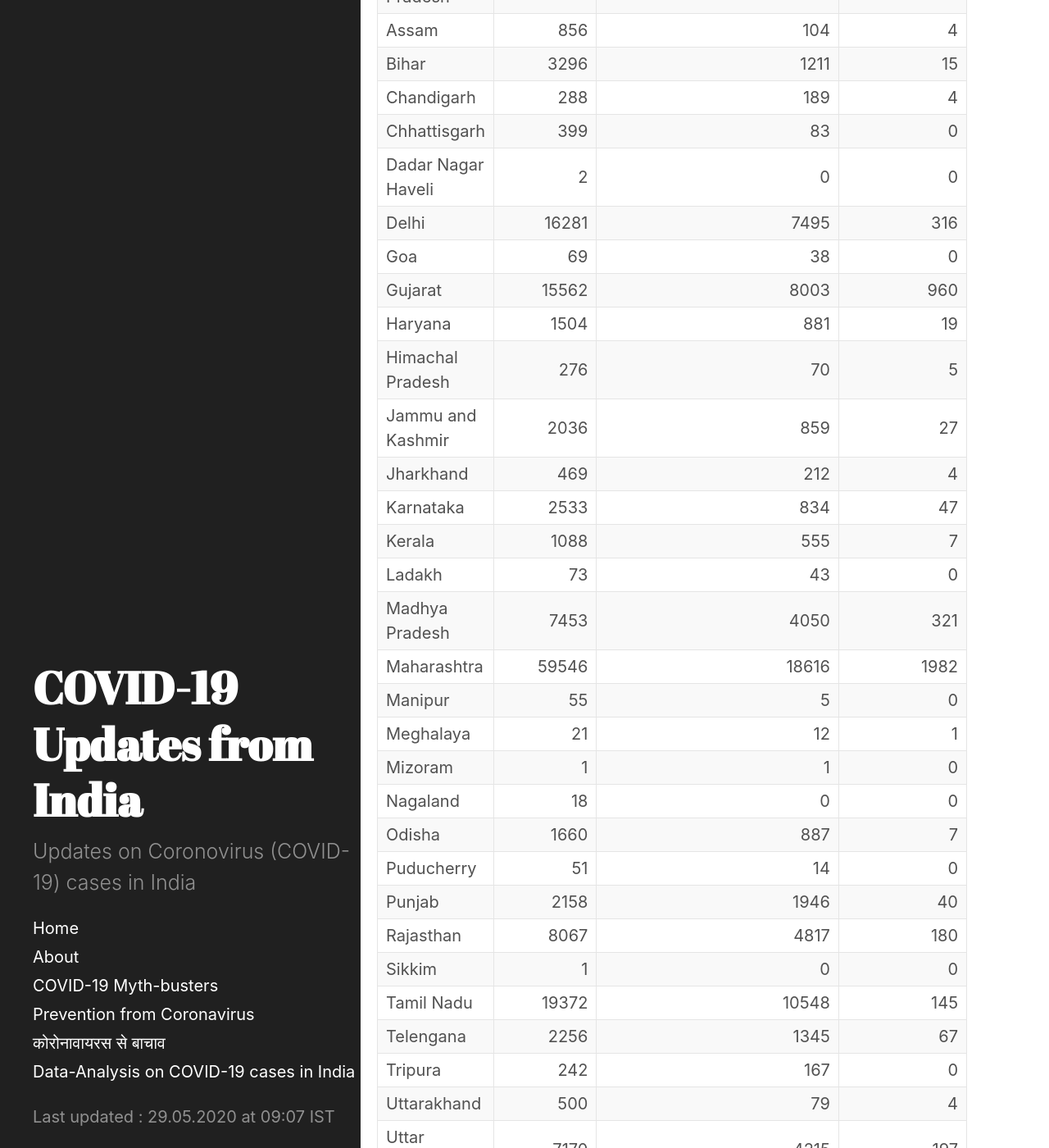
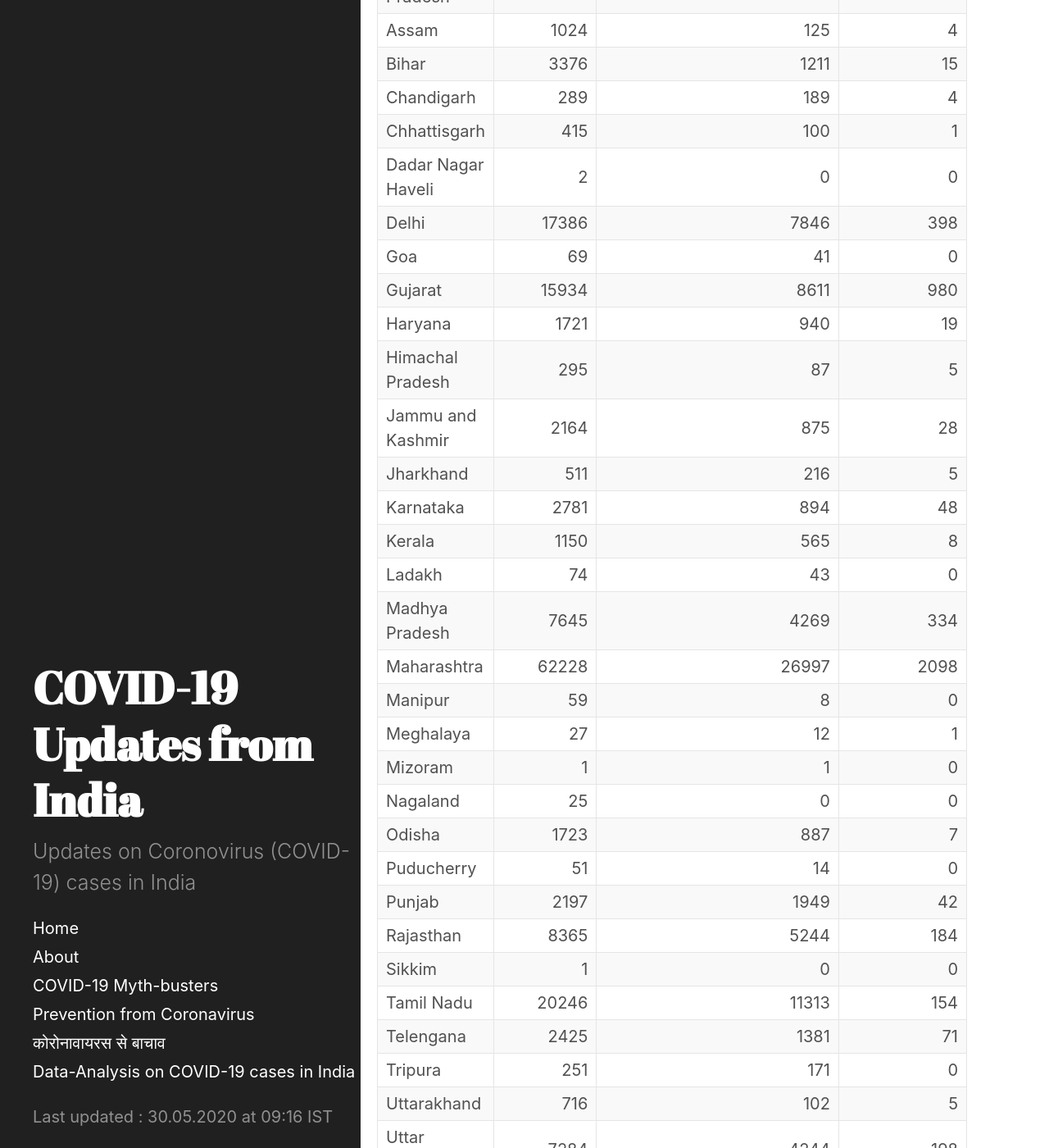
Before and after one commit to bhooraj/covid19updates-india, a Jekyll site: the page built from _posts/2020-05-30-home.md, in a window 1280 px wide and 1400 px high, scrolled down 930 px. Shown: the whole window at 82% size. Built offline with Jekyll 4.4.1, drawn with Linux system fonts in a browser that asks for light colours; some of the changed text lies outside the part shown.

Commit message:
30thMay Update

```diff
--- a/_data/last_updated.yml
+++ b/_data/last_updated.yml
@@ -1 +1 @@
-- updated_on : 29.05.2020 at 09:07 IST
+- updated_on : 30.05.2020 at 09:16 IST
--- /dev/null
+++ b/_includes/table-20200530-0916.md
@@ -0,0 +1,37 @@
+| Name of State / UT          |   Total Confirmed cases |   Cured/Discharged/Migrated |   Deaths ( more than 70% cases due to comorbidities ) |
+|:----------------------------|------------------------:|----------------------------:|------------------------------------------------------:|
+| Andaman and Nicobar Islands |                      33 |                          33 |                                                     0 |
+| Andhra Pradesh              |                    3436 |                        2226 |                                                    60 |
+| Arunachal Pradesh           |                       3 |                           1 |                                                     0 |
+| Assam                       |                    1024 |                         125 |                                                     4 |
+| Bihar                       |                    3376 |                        1211 |                                                    15 |
+| Chandigarh                  |                     289 |                         189 |                                                     4 |
+| Chhattisgarh                |                     415 |                         100 |                                                     1 |
+| Dadar Nagar Haveli          |                       2 |                           0 |                                                     0 |
+| Delhi                       |                   17386 |                        7846 |                                                   398 |
+| Goa                         |                      69 |                          41 |                                                     0 |
+| Gujarat                     |                   15934 |                        8611 |                                                   980 |
+| Haryana                     |                    1721 |                         940 |                                                    19 |
+| Himachal Pradesh            |                     295 |                          87 |                                                     5 |
+| Jammu and Kashmir           |                    2164 |                         875 |                                                    28 |
+| Jharkhand                   |                     511 |                         216 |                                                     5 |
+| Karnataka                   |                    2781 |                         894 |                                                    48 |
+| Kerala                      |                    1150 |                         565 |                                                     8 |
+| Ladakh                      |                      74 |                          43 |                                                     0 |
+| Madhya Pradesh              |                    7645 |                        4269 |                                                   334 |
+| Maharashtra                 |                   62228 |                       26997 |                                                  2098 |
+| Manipur                     |                      59 |                           8 |                                                     0 |
+| Meghalaya                   |                      27 |                          12 |                                                     1 |
+| Mizoram                     |                       1 |                           1 |                                                     0 |
+| Nagaland                    |                      25 |                           0 |                                                     0 |
+| Odisha                      |                    1723 |                         887 |                                                     7 |
+| Puducherry                  |                      51 |                          14 |                                                     0 |
+| Punjab                      |                    2197 |                        1949 |                                                    42 |
+| Rajasthan                   |                    8365 |                        5244 |                                                   184 |
+| Sikkim                      |                       1 |                           0 |                                                     0 |
+| Tamil Nadu                  |                   20246 |                       11313 |                                                   154 |
+| Telengana                   |                    2425 |                        1381 |                                                    71 |
+| Tripura                     |                     251 |                         171 |                                                     0 |
+| Uttarakhand                 |                     716 |                         102 |                                                     5 |
+| Uttar Pradesh               |                    7284 |                        4244 |                                                   198 |
+| West Bengal                 |                    4813 |                        1775 |                                                   302 |
--- a/_posts/2020-05-29-home.md
+++ b/_posts/2020-05-30-home.md
@@ -4,7 +4,7 @@
 last_update: true
 ---
 
-#### COVID-19 Cases in India (as on  29 May 2020, 08:00 IST ( IST)
+#### COVID-19 Cases in India (as on  30 May 2020, 08:00 IST ( IST)
 <div class="alert alert-primary" role="alert">
 <p id = "totalcases" style="font-size: 1.2rem; font-weight: bold;"></p>
 <p id = "totalrecovered" style="font-size: 1.2rem; font-weight: bold;"></p>
@@ -22,7 +22,7 @@
 
 <div class="datatable-begin"></div>
 
-{% include table-20200529-0907.md %}
+{% include table-20200530-0916.md %}
 
 <div class="datatable-end"></div>
 <br>
```
Also changed, not shown: _includes/charts-20200530-0917.html (added, +193 -0 lines), _posts/2020-05-20-Updates.md (renamed from _posts/2020-05-19-Updates.md, +5 -0 lines), _posts/2020-05-30-Latest-updates.md (renamed from _posts/2020-05-29-Latest-updates.md, +5 -6 lines), stats-and-charts.md (+2 -2 lines).
